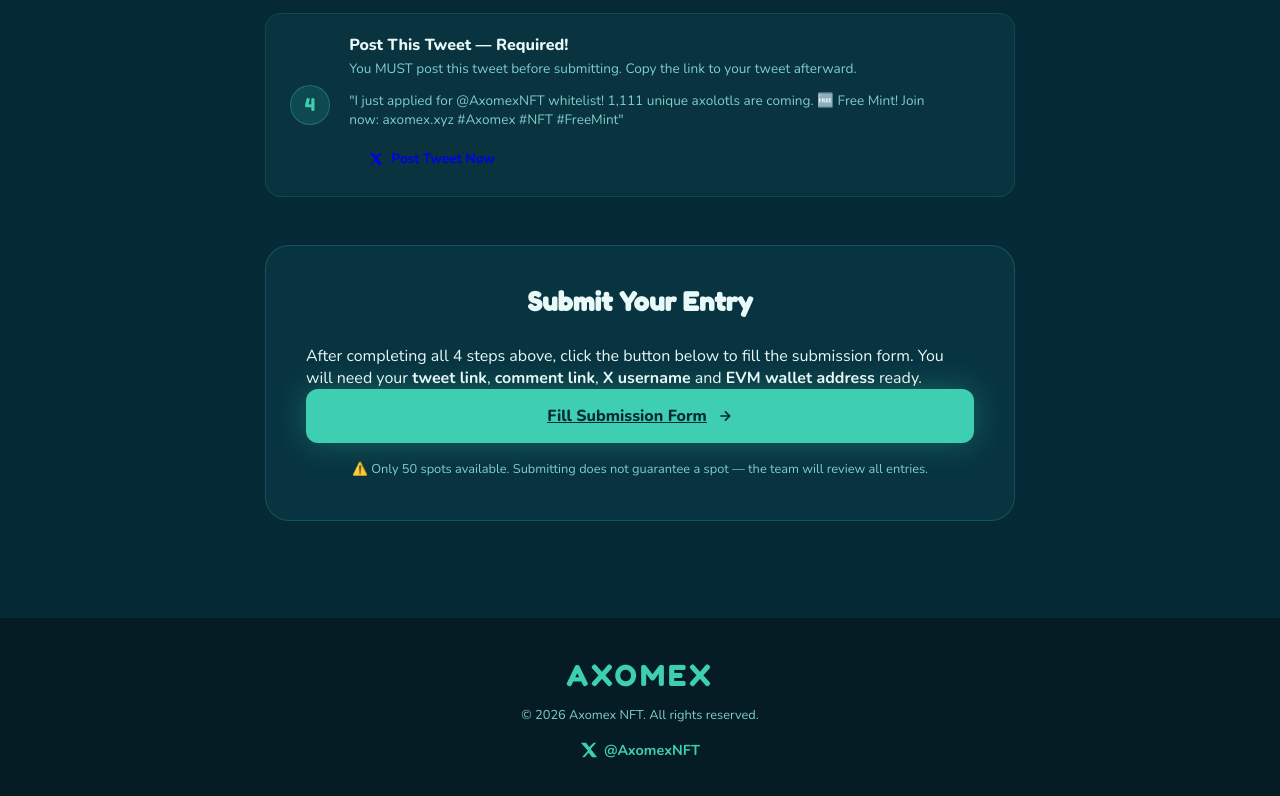
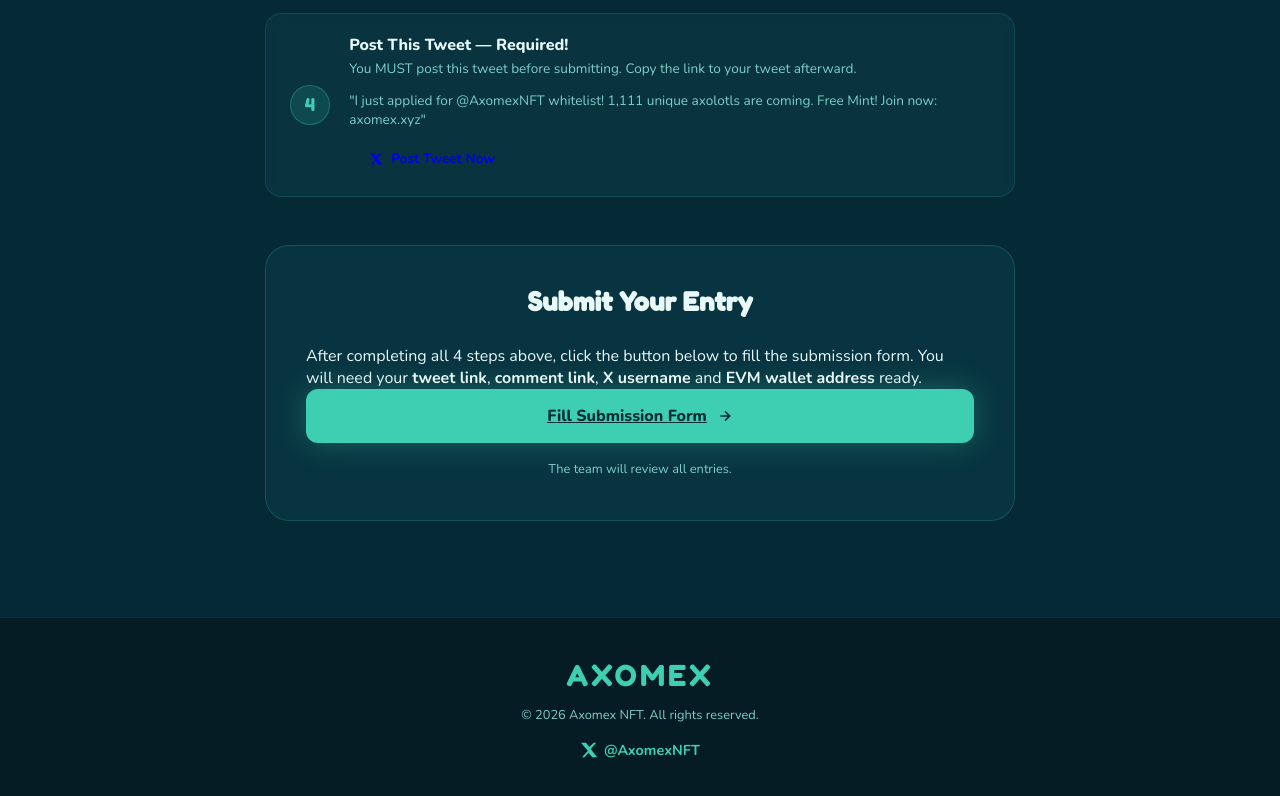
Before and after one commit to Oko300/axomex, a website: page public/index.html in a window 1280 px wide. Shown: the part 3040-3836 px from the top of the page. Drawn offline with nearby package versions, Linux system fonts and the light colour scheme.

Commit message:
remove hashtags and fix form note

```diff
--- a/public/index.html
+++ b/public/index.html
@@ -185,10 +185,10 @@
               <h3>Post This Tweet — Required!</h3>
               <p>You MUST post this tweet before submitting. Copy the link to your tweet afterward.</p>
               <div class="tweet-preview">
-                <p>"I just applied for @AxomexNFT whitelist! 1,111 unique axolotls are coming. 🆓 Free Mint! Join now: axomex.xyz #Axomex #NFT #FreeMint"</p>
+                <p>"I just applied for @AxomexNFT whitelist! 1,111 unique axolotls are coming. Free Mint! Join now: axomex.xyz"</p>
               </div>
               <a id="tweet-btn"
-                href="https://x.com/intent/tweet?text=I%20just%20applied%20for%20%40AxomexNFT%20whitelist!%201%2C111%20unique%20axolotls%20are%20coming.%20%F0%9F%86%93%20Free%20Mint!%20Join%20now%3A%20axomex.xyz%20%23Axomex%20%23NFT%20%23FreeMint"
+                href="https://x.com/intent/tweet?text=I%20just%20applied%20for%20%40AxomexNFT%20whitelist!%201%2C111%20unique%20axolotls%20are%20coming.%20Free%20Mint!%20Join%20now%3A%20axomex.xyz"
                 target="_blank" class="step-btn tweet-btn" onclick="markDone('tweet')">
                 <svg width="14" height="14" viewBox="0 0 24 24" fill="currentColor"><path d="M18.244 2.25h3.308l-7.227 8.26 8.502 11.24H16.17l-4.714-6.231-5.401 6.231H2.746l7.73-8.835L1.254 2.25H8.08l4.253 5.622 5.911-5.622z"/></svg>
                 Post Tweet Now
@@ -207,7 +207,7 @@
             Fill Submission Form
             <svg width="16" height="16" viewBox="0 0 24 24" fill="none" stroke="currentColor" stroke-width="2.5"><path d="M5 12h14M12 5l7 7-7 7"/></svg>
           </a>
-          <p class="form-note">⚠️ Only 50 spots available. Submitting does not guarantee a spot — the team will review all entries.</p>
+          <p class="form-note">The team will review all entries.</p>
         </div>
 
       </div>
```
Also changed, not shown: index.html (+3 -3 lines).
